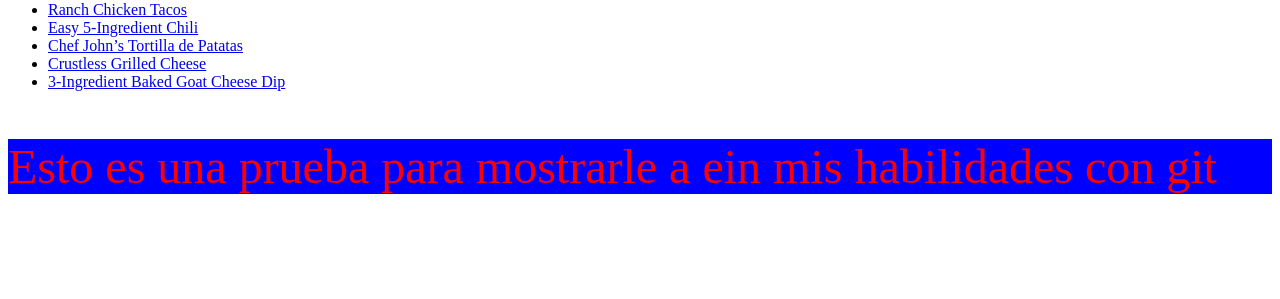
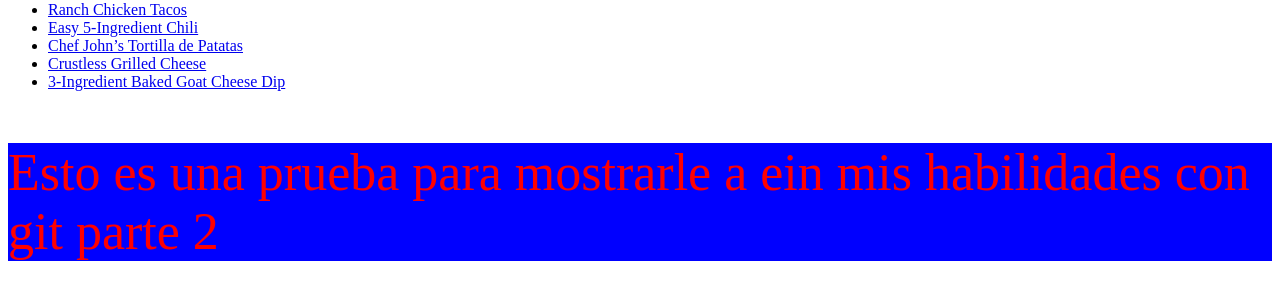
Before and after one commit to Avzl/odin_recipes, a plain HTML site: page index.html in a window 1280 px wide. Shown: the part 79-378 px from the top of the page. Drawn offline with Linux system fonts and the light colour scheme.

Commit message:
Releases version v2 of ffff
xddd :v

```diff
--- a/index.html
+++ b/index.html
@@ -18,7 +18,7 @@
         <li><a href="recipes/cheese-dip.html">3-Ingredient Baked Goat Cheese Dip</a></li>
     </ul>
 
-    <p>Esto es una prueba para mostrarle a ein mis habilidades con git
+    <p>Esto es una prueba para mostrarle a ein mis habilidades con git parte 2
     </p>
 </body>
 </html>
--- a/styles.css
+++ b/styles.css
@@ -5,5 +5,5 @@ div {
 p {
     color: red;
     background-color: blue;
-    font-size: 48px;
+    font-size: 52px;
 }
```
